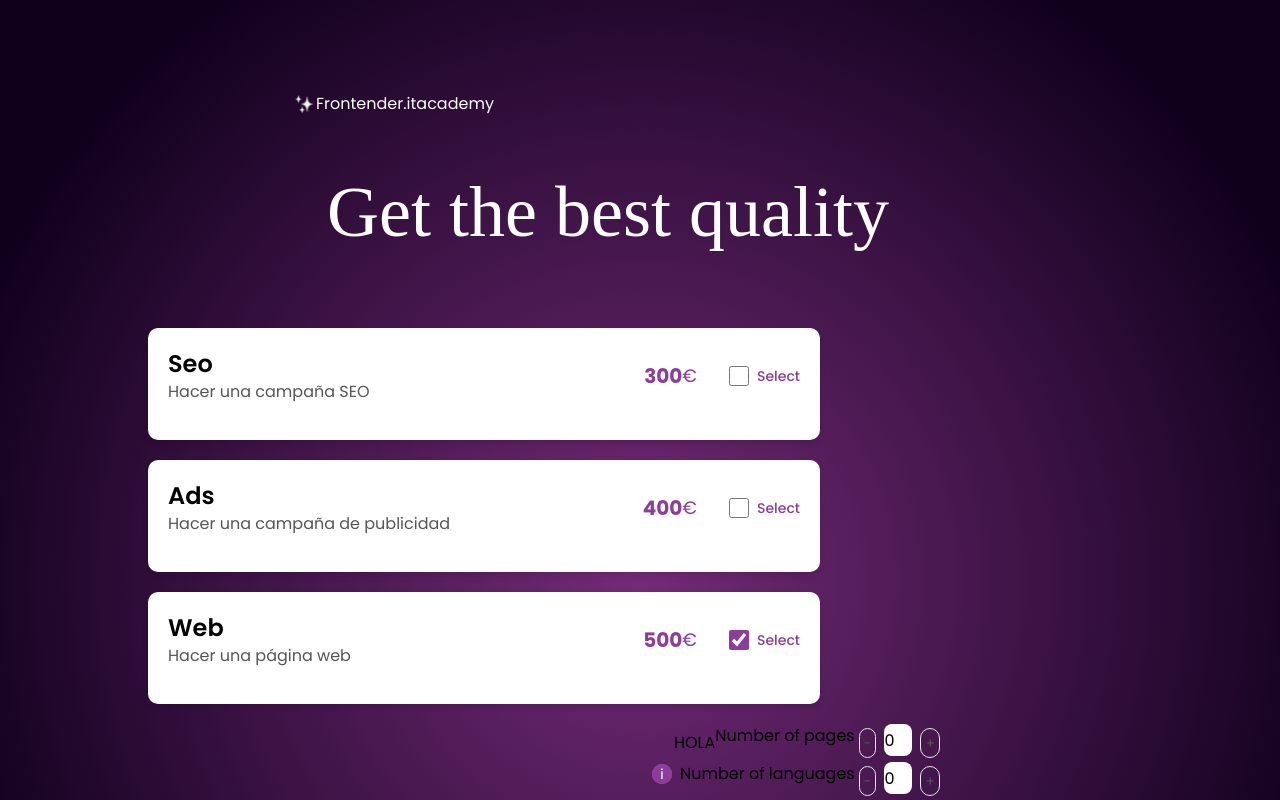
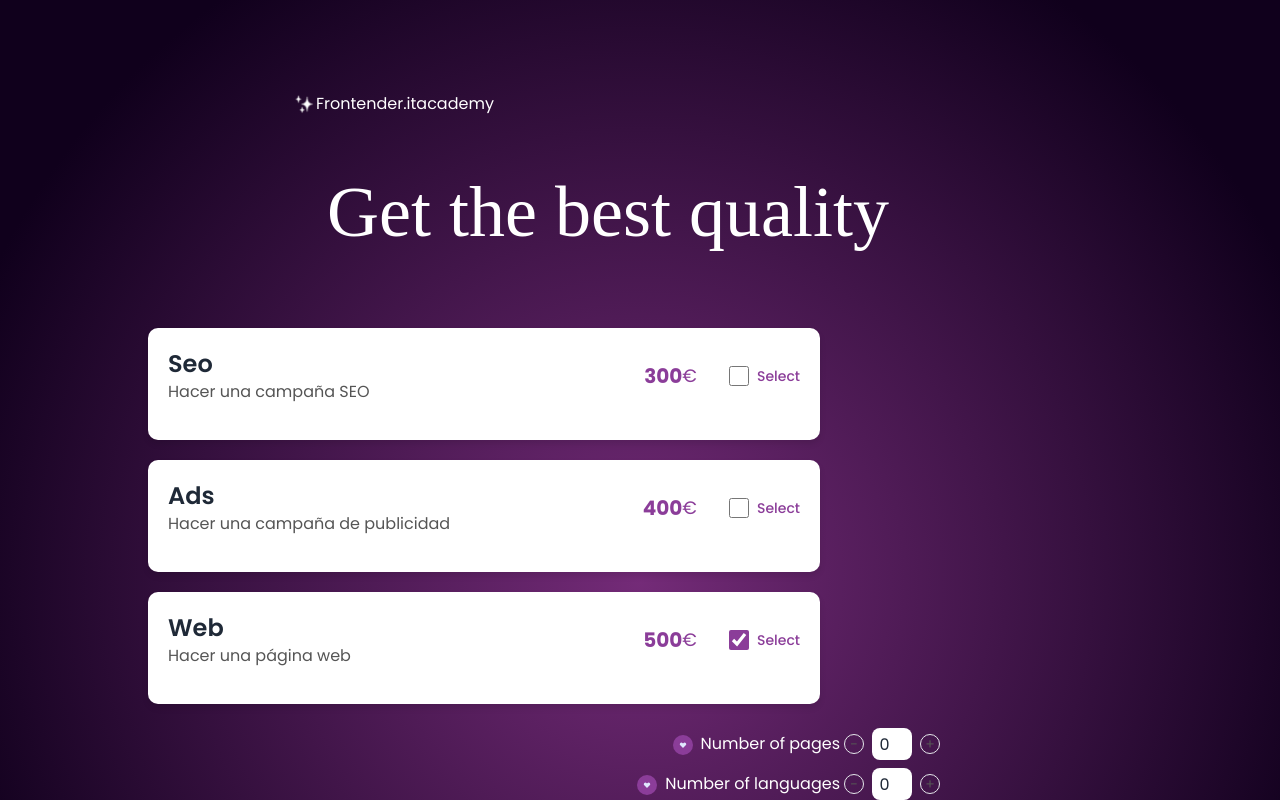
Before and after one commit to LaraBerenguer/react-budget-cards, a React (Vite) app: page /pricing in a window 1280 px wide. Both pictures are taken after a click on the checkbox 738 px from the left and 640 px from the top of the page. Shown: the top 800 px of the page. Built offline with nearby package versions, Linux system fonts and the light colour scheme; a web font is replaced by a local one.

Commit message:
Added info modal in web options component. Intalled DaisyUI.

```diff
--- a/package.json
+++ b/package.json
@@ -20,6 +20,7 @@
     "@types/react-dom": "^18.3.1",
     "@vitejs/plugin-react-swc": "^3.5.0",
     "autoprefixer": "^10.4.20",
+    "daisyui": "^4.12.20",
     "eslint": "^9.15.0",
     "eslint-plugin-react-hooks": "^5.0.0",
     "eslint-plugin-react-refresh": "^0.4.14",
--- a/src/components/Button/ColorfulBtn.tsx
+++ b/src/components/Button/ColorfulBtn.tsx
@@ -5,11 +5,9 @@ interface ColorfulBtnProps {
 export default function ColorfulBtn({ onClick }: ColorfulBtnProps) {
     return (
         <div>
-            <button onClick={onClick} className="relative size-5 inline-flex items-center justify-center p-0.5 mb-2 me-2 overflow-hidden text-sm font-sm text-white rounded-full group bg-gradient-to-br from-purple-500 to-pink-500 group-hover:from-purple-500 group-hover:to-pink-500 hover:text-white dark:text-white focus:ring-4 focus:outline-none focus:ring-purple-200 dark:focus:ring-purple-800">
-            <span className="relative px-5 py-2.5 transition-all ease-in duration-75 bg-custom-purple dark:bg-gray-900 rounded-full group-hover:bg-opacity-0">
-                i
-            </span>
-        </button>
+            <button onClick={onClick} className="inline-flex items-center justify-center w-5 h-5 text-indigo-100 transition-colors duration-150 bg-custom-purple rounded-full focus:shadow-outline hover:bg-dark-purple">
+                <svg className="w-2 h-2 fill-current" viewBox="0 0 20 20"><path d="M3.172 5.172a4 4 0 015.656 0L10 6.343l1.172-1.171a4 4 0 115.656 5.656L10 17.657l-6.828-6.829a4 4 0 010-5.656z" clip-rule="evenodd" fill-rule="evenodd"></path></svg>
+            </button>
         </div>
 
     )
--- a/src/components/Card/Card.tsx
+++ b/src/components/Card/Card.tsx
@@ -36,7 +36,7 @@ export default function Card() {
             </div>
             <div>
                 {key === 3 && isChecked && (
-                    <div className='webOptionsContainer'>
+                    <div className='optionsHere flex-wrap items-center'>
                         <WebOptions />
                     </div>
                 )}
--- a/src/components/InfoModal/InfoModal.tsx
+++ b/src/components/InfoModal/InfoModal.tsx
@@ -1,33 +1,24 @@
-import React from "react";
-import { useState } from "react";
+import React from 'react';
+import ModalData from './ModalData';
 
-interface InfoModalProps {
-    open: boolean;
+interface ModalProps {
+    isOpen: boolean;
     onClose: () => void;
+    idNumber: number;
 }
 
-const InfoModal: React.FC<InfoModalProps> = ({ open, onClose }) => {
-    console.log("InfoModal render with open:", open); // Verifica el valor de `open`
-    if (!open) return "";
+//Convertir el uso de id a map
+
+const InfoModal: React.FC<ModalProps> = ({ isOpen, onClose, idNumber }) => {
 
     return (
-        <div className="fixed inset-0 flex items-center justify-center z-50">
+        <dialog id="page_modal" className={`modal transition-opacity duration-300 ${isOpen ? "modal-open opacity-100" : "opacity-0"}`}>
+            <div className="modal-box">
+                <button className="btn btn-sm btn-circle btn-ghost absolute right-2 top-2" onClick={onClose}> ✕ </button>
+                <h3 className="font-bold text-lg">{ModalData[idNumber-1].title}</h3>
+                <p className="py-4">{ModalData[idNumber-1].description}</p>
+            </div>
+        </dialog>
+    );
 
-            <div className="bg-white p-6 rounded-2xl shadow-lg relative z-10 max-w-md w-full">
-                <h1 className="text-2xl font-bold mb-4">Number of Languages</h1>
-                <p className="mb-4">
-                    Choose how many languages you'll have in your project. Each
-                    language is 30€.
-                </p>
-                <button
-                    onClick={onClose}
-                    className="bg-custom-purple hover:bg-dark-purple text-white py-2 px-4 rounded"
-                >
-                    Ok!
-                </button>
-            </div>
-        </div>
-    );
-};
-
-export default InfoModal;
+}; export default InfoModal;
--- /dev/null
+++ b/src/components/InfoModal/ModalData.tsx
@@ -0,0 +1,18 @@
+export interface ModalData {
+    id: number,
+    title: string,
+    description: string,
+};
+
+const ModalData: ModalData[] = [{
+    id: 1,
+    title: "Number of pages",
+    description: "Choose the pages your project will have. The cost of each page is 30€."
+},
+{
+    id: 2,
+    title: "Number of languages",
+    description: "Choose the languages your project will have. The cost of each language is 30€."
+}];
+
+export default ModalData;
--- a/src/components/WebOptions/WebOptions.tsx
+++ b/src/components/WebOptions/WebOptions.tsx
@@ -10,10 +10,26 @@ export default function WebOptions() {
     let webContext = useContext(webOptionsContent);
     let { page, setPage, lang, setLang } = webContext;
 
-    //Info states
+    //Handling Info buttons
     const [openInfoPage, setOpenInfoPage] = useState<boolean>(false);
-    console.log("Parent render, openInfoPage:", openInfoPage);
+
+    function openPage() {
+        setOpenInfoPage(true);
+    };
+
+    function closePage() {
+        setOpenInfoPage(false);
+    };
+
     const [openInfoLang, setOpenInfoLang] = useState<boolean>(false);
+
+    function openLang() {
+        setOpenInfoLang(true);
+    };
+
+    function closeLang() {
+        setOpenInfoLang(false);
+    };
 
     //Handle Inputs
     const handlePageInput = (e: React.ChangeEvent<HTMLInputElement>) => {
@@ -27,18 +43,21 @@ export default function WebOptions() {
     }
 
     return (
-        <div className='webOptionContainer bg-transparent mx-auto my-5 max-w-2xl w-9/10 flex flex-col'>
-            <div className='pagesContainer flex flex-row justify-end'>
-                <label className="flex flex-row">
-                    <button onClick={(e) => setOpenInfoPage(true)}>HOLA</button>
-                    <InfoModal open={openInfoPage} onClose={() => {console.log('Cerrar modal padre'); setOpenInfoPage(false);}}/>
-                    <p>Number of pages</p>
-                    <button className="text-custom-gray border rounded-full text-sm p-1 m-1 inline-flex items-center" onClick={() => {
+        <div className='webOptionContainer bg-transparent mx-auto my-5 max-w-2xl w-9/10 flex flex-col items-end'>
+            <div className='pagesContainer flex flex-row items-center my-1'>
+                <label className="flex flex-row items-center">
+                    <div className="mx-2">
+                        <ColorfulBtn onClick={openPage} />
+                    </div>
+                    <InfoModal isOpen={openInfoPage} onClose={closePage} idNumber={1} />
+
+                    <p className="text-white">Number of pages</p>
+                    <button className="text-custom-gray items-center justify-center w-5 h-5 border rounded-full text-sm p-1 m-1 inline-flex" onClick={() => {
                         if (page < 1) {
                             setPage(0)
                         } else { setPage(page - 1) }
                     }}> - </button>
-                    <input className="w-7 h-8 rounded-lg mx-1"
+                    <input className="w-10 h-8 rounded-lg mx-1 text-center"
                         name="pagesInput"
                         type="number"
                         placeholder="0"
@@ -47,19 +66,22 @@ export default function WebOptions() {
                         id="pagesInput"
                     />
                 </label>
-                <button className="text-custom-gray border rounded-full text-sm p-1 m-1 inline-flex items-center" onClick={() => setPage(page + 1)}> + </button>
+                <button className="text-custom-gray items-center justify-center w-5 h-5 border rounded-full text-sm p-1 m-1 inline-flex" onClick={() => setPage(page + 1)}> + </button>
             </div>
-            <div className='langContainer flex flex-row justify-end'>
-                <label className="flex flex-row">
-                    <ColorfulBtn onClick={() => setOpenInfoLang(true)} />
-                    <InfoModal open={openInfoLang} onClose={() => setOpenInfoLang(false)} />
-                    <p>Number of languages</p>
-                    <button className="text-custom-gray border rounded-full text-sm p-1 m-1 inline-flex items-center" onClick={() => {
+
+            <div className='langContainer flex flex-row items-center my-1'>
+                <label className="flex flex-row items-center">
+                    <div className="mx-2">
+                        <ColorfulBtn onClick={openLang} />
+                    </div>
+                    <InfoModal isOpen={openInfoLang} onClose={closeLang} idNumber={2} />
+                    <p className="text-white">Number of languages</p>
+                    <button className="text-custom-gray items-center justify-center w-5 h-5 border rounded-full text-sm p-1 m-1 inline-flex" onClick={() => {
                         if (lang < 1) {
                             setLang(0)
                         } else { setLang(lang - 1) }
                     }}> - </button>
-                    <input className="w-7 h-8 rounded-lg mx-1"
+                    <input className="w-10 h-8 rounded-lg mx-1 text-center"
                         name="langInput"
                         type="number"
                         placeholder="0"
@@ -68,7 +90,7 @@ export default function WebOptions() {
                         id="langInput"
                     />
                 </label>
-                <button className="text-custom-gray border rounded-full text-sm p-1 m-1 inline-flex items-center" onClick={() => setLang(lang + 1)}> + </button>
+                <button className="text-custom-gray items-center justify-center w-5 h-5 border rounded-full text-sm p-1 m-1 inline-flex" onClick={() => setLang(lang + 1)}> + </button>
             </div>
         </div>
     )
--- a/tailwind.config.js
+++ b/tailwind.config.js
@@ -13,5 +13,7 @@ export default {
       },
     },
   },
-  plugins: [],
+  plugins: [
+    require('daisyui'),
+  ],
 }
```
Also changed, not shown: 1 other file (tests, documents, lock files or other folders).
